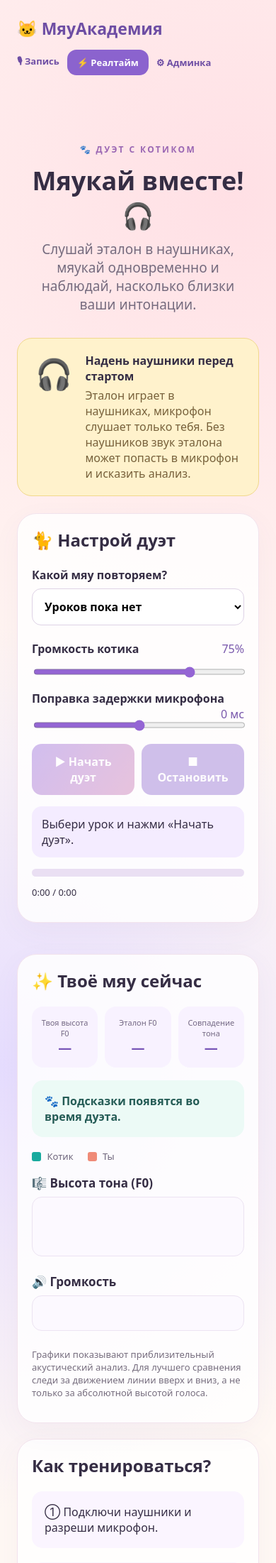
After one commit to asbcorp24/meowacademy, a PHP site: page /realtime in a window 390 px wide. The commit adds this page. Shown: the top 2202 px of the page at 71% size. Run offline with PHP 8.4, Linux system fonts and the light colour scheme; data that the repository does not hold is empty.

Commit message:
Add live headphone meow duet and real-time pitch feedback (#3)
* Add live meow mode: public/index.php

* Add live meow mode: public/assets/app.js

* Add live meow mode: public/realtime.html

* Add live meow mode: public/assets/realtime.css

* Add live meow mode: public/assets/realtime.js

```diff
--- a/public/index.php
+++ b/public/index.php
@@ -35,5 +35,6 @@ if($path==='/login'){
  echo '<!doctype html><html lang="ru"><meta charset="utf-8"><link rel="stylesheet" href="/assets/style.css"><main class="shell"><h1>🐱 Вход администратора</h1><form class="panel" method="post"><input type="hidden" name="csrf" value="'.htmlspecialchars(csrf()).'"><input type="password" name="password" placeholder="Пароль" required><button>Войти</button></form>'.htmlspecialchars($error??'').'</main></html>';exit;
 }
 if(preg_match('~^/audio/([a-f0-9]{32}\.(?:mp3|wav|ogg))$~',$path,$m)){$file=ROOT.'/storage/uploads/'.$m[1];if(!is_file($file)){http_response_code(404);exit;}header('Content-Type: '.(['mp3'=>'audio/mpeg','wav'=>'audio/wav','ogg'=>'audio/ogg'][pathinfo($file,PATHINFO_EXTENSION)]));header('X-Content-Type-Options: nosniff');readfile($file);exit;}
+if($path==='/realtime'){readfile(__DIR__.'/realtime.html');exit;}
 if($path!=='/'){http_response_code(404);exit('Not found');}
 readfile(__DIR__.'/app.html');
--- /dev/null
+++ b/public/realtime.html
@@ -0,0 +1,36 @@
+<!doctype html>
+<html lang="ru">
+<head>
+  <meta charset="utf-8"><meta name="viewport" content="width=device-width,initial-scale=1">
+  <title>Мяу в реальном времени — МяуАкадемия 🐱</title>
+  <link rel="stylesheet" href="/assets/style.css"><link rel="stylesheet" href="/assets/realtime.css">
+</head>
+<body>
+  <header class="shell top"><a class="logo" href="/">🐱 МяуАкадемия</a><nav><a href="/">🎙 Запись</a><a class="active" href="/realtime">⚡ Реалтайм</a><a href="/admin">⚙ Админка</a></nav></header>
+  <main class="shell">
+    <section class="realtime-hero"><span class="eyebrow">🐾 Дуэт с котиком</span><h1>Мяукай вместе! <span>🎧</span></h1><p>Слушай эталон в наушниках, мяукай одновременно и наблюдай, насколько близки ваши интонации.</p></section>
+    <section class="headphone-note" role="note"><span>🎧</span><div><strong>Надень наушники перед стартом</strong><p>Эталон играет в наушниках, микрофон слушает только тебя. Без наушников звук эталона может попасть в микрофон и исказить анализ.</p></div></section>
+    <div class="realtime-layout">
+      <section class="panel control-panel"><h2>🐈 Настрой дуэт</h2>
+        <label for="lesson">Какой мяу повторяем?<select id="lesson"></select></label>
+        <p id="description" class="muted"></p>
+        <label for="volume">Громкость котика <output id="volumeValue">75%</output><input id="volume" type="range" min="0" max="100" value="75"></label>
+        <label for="offset">Поправка задержки микрофона <output id="offsetValue">0 мс</output><input id="offset" type="range" min="-250" max="250" step="10" value="0"></label>
+        <div class="actions"><button id="start">▶ Начать дуэт</button><button id="stop" disabled>■ Остановить</button></div>
+        <p class="status" id="status" role="status" aria-live="polite">Выбери урок и нажми «Начать дуэт».</p>
+        <div class="progress-track"><div id="progress"></div></div><p class="tiny" id="time">0:00 / 0:00</p>
+      </section>
+      <section class="panel dashboard"><h2>✨ Твоё мяу сейчас</h2>
+        <div class="live-stats"><div><span>Твоя высота F0</span><strong id="userPitch">—</strong></div><div><span>Эталон F0</span><strong id="refPitch">—</strong></div><div><span>Совпадение тона</span><strong id="match">—</strong></div></div>
+        <div class="tip-card" id="tip" aria-live="polite">🐾 Подсказки появятся во время дуэта.</div>
+        <div class="legend"><span><i class="swatch reference"></i> Котик</span><span><i class="swatch microphone"></i> Ты</span></div>
+        <h3>🎼 Высота тона (F0)</h3><canvas id="pitchChart" width="940" height="260" aria-label="Живой график высоты тона эталона и микрофона"></canvas>
+        <h3>🔊 Громкость</h3><canvas id="volumeChart" width="940" height="150" aria-label="Живой график громкости эталона и микрофона"></canvas>
+        <p class="muted tiny">Графики показывают приблизительный акустический анализ. Для лучшего сравнения следи за движением линии вверх и вниз, а не только за абсолютной высотой голоса.</p>
+      </section>
+    </div>
+    <section class="panel"><h2>Как тренироваться?</h2><div class="steps"><div>① Подключи наушники и разреши микрофон.</div><div>② Нажми «Начать дуэт» — запись эталона и анализ стартуют вместе.</div><div>③ Мяукай параллельно. Подсказки покажут, где поднять или опустить голос и изменить громкость.</div></div><p class="muted tiny">Для микрофона нужен HTTPS или localhost. При беспроводных наушниках задержку можно скорректировать ползунком. Звук микрофона не отправляется на сервер.</p></section>
+  </main>
+  <footer>Мяукай смело. Котики поддерживают! 🐈</footer>
+  <script type="module" src="/assets/realtime.js"></script>
+</body></html>
```
Also changed, not shown: public/assets/app.js, public/assets/realtime.css (added), public/assets/realtime.js (added).
